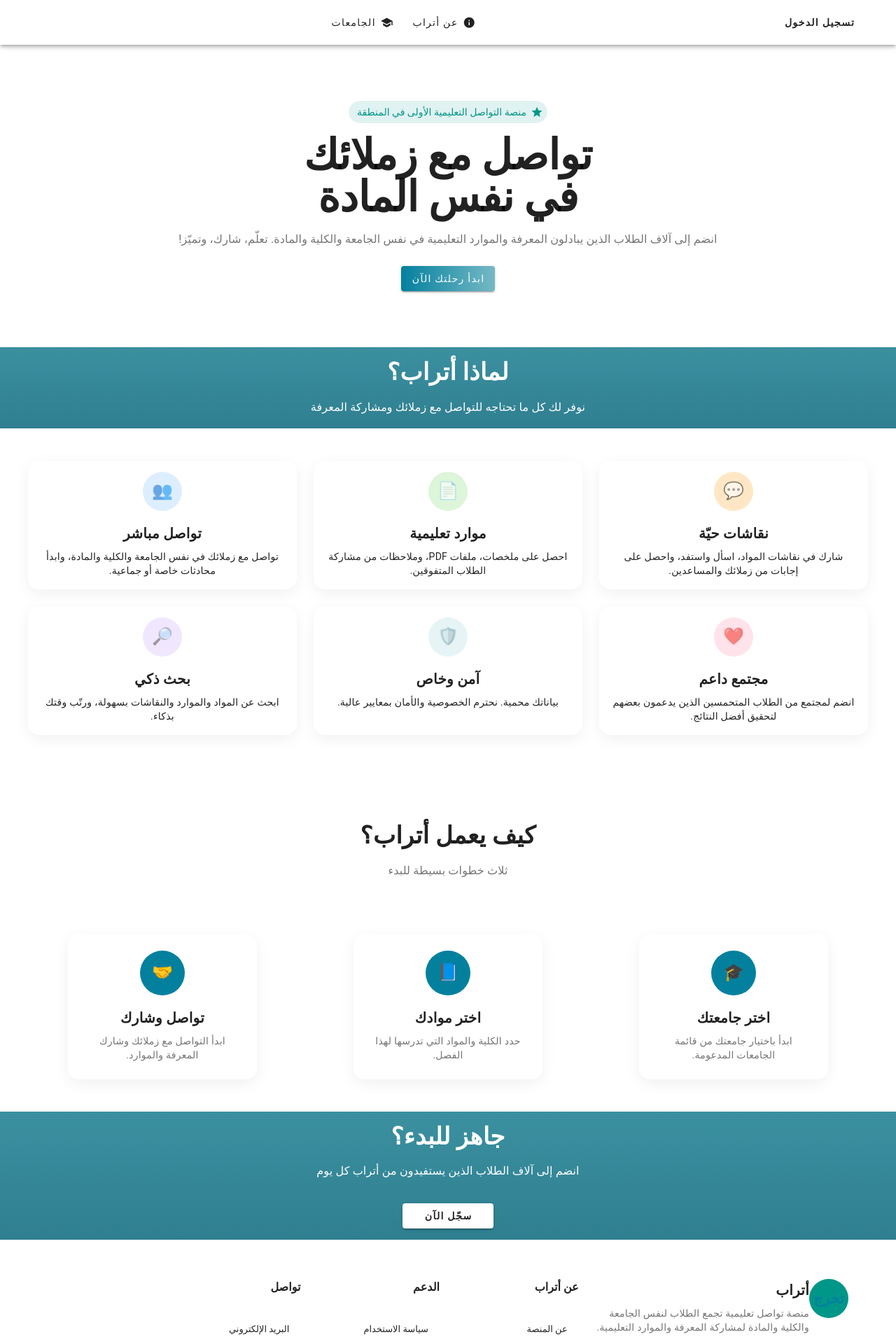
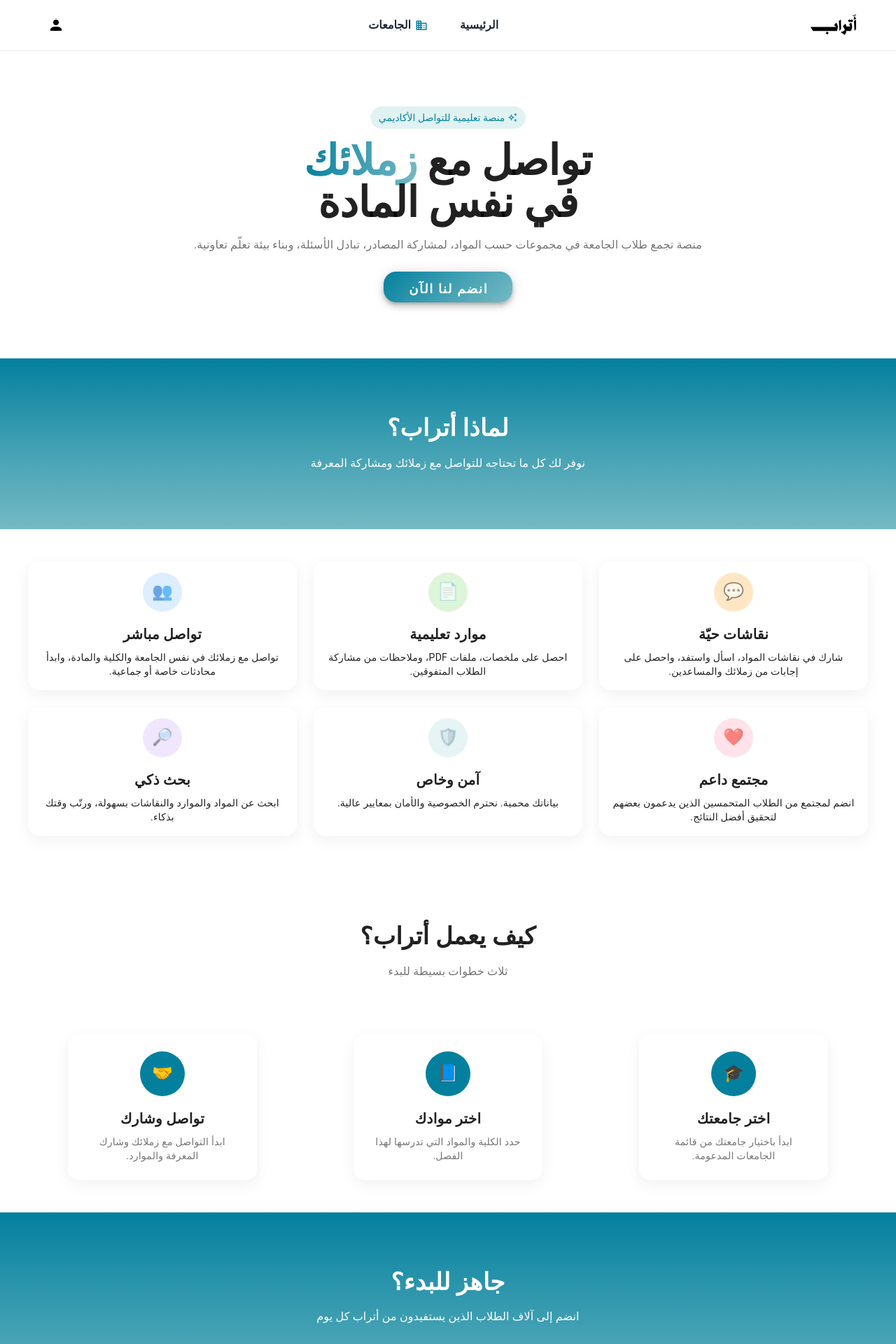
Before and after one commit to AboFawaz305/holberton-portfolio-project, a Vue app in the folder stage4/frontend/: page /home in a window 1280 px wide. Shown: the top 1920 px of the page at 70% size. Built offline with nearby package versions, Linux system fonts and the light colour scheme.

Commit message:
App improvements

```diff
--- a/stage4/frontend/src/components/AppFooter.vue
+++ b/stage4/frontend/src/components/AppFooter.vue
@@ -1,63 +1,7 @@
 <template>
-  <v-footer id="about" class="footer py-10">
+  <v-footer class="footer">
     <v-container>
-      <!-- Footer Grid -->
-      <v-row class="mb-8">
-        <!-- Brand Section -->
-        <v-col cols="12" sm="6" md="4">
-          <div class="footerBrand d-flex">
-            <v-avatar size="56" color="teal lighten-5" class="footerLogo">
-              <span class="text-primary text-h6 font-weight-bold">تخرج</span>
-            </v-avatar>
-            <div>
-              <div class="footerName text-h6 font-weight-bold">أتراب</div>
-              <p class="footerDesc text-body-2 text-grey-darken-1 mt-2">
-                منصة تواصل تعليمية تجمع الطلاب لنفس الجامعة والكلية والمادة لمشاركة المعرفة والموارد
-                التعليمية.
-              </p>
-            </div>
-          </div>
-        </v-col>
-
-        <!-- Links: About Section -->
-        <v-col cols="12" sm="6" md="2">
-          <p class="footerTitle font-weight-bold mb-4">عن أتراب</p>
-          <v-list nav dense>
-            <v-list-item link href="#about">
-              <v-list-item-title>عن المنصة</v-list-item-title>
-            </v-list-item>
-            <v-list-item link href="#courses">
-              <v-list-item-title>كيف يعمل</v-list-item-title>
-            </v-list-item>
-            <v-list-item link href="#resources">
-              <v-list-item-title>المزايا</v-list-item-title>
-            </v-list-item>
-          </v-list>
-        </v-col>
-
-        <!-- Links: Support Section -->
-        <v-col cols="12" sm="6" md="2">
-          <p class="footerTitle font-weight-bold mb-4">الدعم</p>
-          <v-list nav dense>
-            <v-list-item link href="#">
-              <v-list-item-title>سياسة الاستخدام</v-list-item-title>
-            </v-list-item>
-          </v-list>
-        </v-col>
-
-        <!-- Links: Contact Section -->
-        <v-col cols="12" sm="6" md="2">
-          <p class="footerTitle font-weight-bold mb-4">تواصل</p>
-          <v-list nav dense>
-            <v-list-item link href="mailto:hello@atrab.com">
-              <v-list-item-title>البريد الإلكتروني</v-list-item-title>
-            </v-list-item>
-          </v-list>
-        </v-col>
-      </v-row>
-
-      <!-- Footer Bottom -->
-      <v-row class="footer__bottom justify-space-between align-center">
+      <v-row class="footer__bottom justify-center align-center">
         <span class="text-body-2 text-grey-darken-1">
           © {{ year }} أتراب. جميع الحقوق محفوظة.
         </span>
@@ -72,19 +16,11 @@ const year = new Date().getFullYear()
 
 <style scoped>
 .footer {
-  background: #ffffff; /* Footer background color */
-}
-.footerLogo {
-  margin-right: 12px;
-  border-radius: 50%;
+  background: #ffffff;
 }
 
 .footer__bottom {
   padding-top: 16px;
-  border-top: 1px solid #eef2f7;
-}
-
-.floating {
-  box-shadow: 0 10px 26px rgba(15, 23, 42, 0.16);
+  padding-bottom: 16px;
 }
 </style>
--- a/stage4/frontend/src/components/AppNavbar.vue
+++ b/stage4/frontend/src/components/AppNavbar.vue
@@ -1,59 +1,183 @@
-<script>
-import authService from '@/services/authService' // Import authService for authentication checks
-export default {
-  data() {
-    return { isLoggedIn: false }
-  },
-  async mounted() {
-    await this.checkLogin()
-  },
-  methods: {
-    async checkLogin() {
-      this.isLoggedIn = await authService.isLoggedIn()
-    },
-    logout() {
-      authService.logout()
-      this.$router.push('/login')
-    },
-  },
-  watch: {
-    async $route() {
-      await this.checkLogin()
-    },
-  },
-}
-</script>
 <template>
-  <v-app-bar app>
-    <v-container>
-      <v-row align="center" justify="space-between">
-        <!-- Start Side -->
-        <div v-if="isLoggedIn">
-          <v-menu location="bottom">
-            <template v-slot:activator="{ props }">
-              <v-btn icon="mdi-account" variant="text" v-bind="props"></v-btn>
-            </template>
-            <v-btn text v-bind="props" to="/profile">الملف الشخصي</v-btn>
-            <v-btn text v-bind="props" @click="logout">تسجيل الخروج</v-btn>
-          </v-menu>
-        </div>
-        <v-btn v-else text to="/login" class="font-weight-bold"> تسجيل الدخول </v-btn>
+  <v-app-bar flat height="72" color="white" class="app-navbar">
+    <v-container class="nav-container">
+      <!-- الشعار -->
+      <div class="logo-link">
+        <img src="/logo.svg" alt="أتراب" class="logo" />
+      </div>
 
-        <!-- Center Navigation -->
-        <v-btn-group>
-          <v-btn text to="/#about">
-            <v-icon icon="mdi-information" start></v-icon>
-            عن أتراب</v-btn
-          >
-          <v-btn text to="/organizations">
-            <v-icon icon="mdi-school" start></v-icon>
-            الجامعات
-          </v-btn>
-        </v-btn-group>
+      <!-- روابط التنقل -->
+      <div class="nav-center">
+        <router-link
+          v-for="item in navItems"
+          :key="item.key"
+          :to="item.to"
+          class="nav-item"
+          :class="{ active: isActive(item) }"
+        >
+          <!-- أيقونة حقيقية أو وهمية للمحاذاة -->
+          <v-icon size="18" class="nav-icon" :class="{ invisible: !item.icon }">
+            {{ item.icon || 'mdi-circle-small' }}
+          </v-icon>
 
-        <!-- End Side -->
-        <div></div>
-      </v-row>
+          <span>{{ item.label }}</span>
+        </router-link>
+      </div>
+
+      <!-- منيو الحساب -->
+      <div class="nav-right">
+        <v-menu location="bottom end" offset="10">
+          <template #activator="{ props }">
+            <v-btn icon class="icon-btn" v-bind="props" aria-label="Account menu">
+              <v-icon>mdi-account</v-icon>
+            </v-btn>
+          </template>
+
+          <v-list class="account-card" density="comfortable">
+            <v-list-item class="account-item" to="/login">
+              <template #prepend>
+                <v-icon class="account-icon">mdi-login-variant</v-icon>
+              </template>
+              <v-list-item-title class="account-title">تسجيل الدخول</v-list-item-title>
+            </v-list-item>
+
+            <v-list-item class="account-item" to="/register">
+              <template #prepend>
+                <v-icon class="account-icon">mdi-account-plus-outline</v-icon>
+              </template>
+              <v-list-item-title class="account-title">إنشاء حساب</v-list-item-title>
+            </v-list-item>
+          </v-list>
+        </v-menu>
+      </div>
     </v-container>
   </v-app-bar>
 </template>
+
+<script setup>
+import { useRoute } from 'vue-router'
+
+const route = useRoute()
+
+const navItems = [
+  { key: 'about', label: 'الرئيسية', to: '/' }, // بدون أيقونة
+  { key: 'orgs', label: 'الجامعات', to: '/organizations', icon: 'mdi-domain' },
+]
+
+const isActive = (item) => {
+  // عن أتراب: نشغّله إذا إحنا بالهوم + الهاش #about
+  if (item.key === 'about') {
+    return route.path === '/' && route.hash === '#about'
+  }
+
+  // باقي الروابط
+  return route.path === item.to || route.path.startsWith(item.to)
+}
+</script>
+
+<style scoped>
+.app-navbar {
+  border-bottom: 1px solid #eef2f7;
+}
+
+.nav-container {
+  display: flex;
+  align-items: center;
+  justify-content: space-between;
+  gap: 16px;
+}
+
+/* الشعار */
+.logo-link {
+  display: flex;
+  align-items: center;
+}
+.logo {
+  height: 30px;
+}
+
+/* الوسط */
+.nav-center {
+  display: flex;
+  align-items: center;
+  gap: 10px;
+  flex: 1;
+  justify-content: center;
+}
+
+/* زر الحساب */
+.nav-right {
+  display: flex;
+  align-items: center;
+}
+.icon-btn {
+  border-radius: 999px;
+}
+
+/* أزرار التنقل */
+.nav-item {
+  display: inline-flex;
+  align-items: center;
+  gap: 6px;
+  padding: 8px 18px;
+  border-radius: 999px;
+  text-decoration: none;
+  color: #1f2937;
+  font-weight: 600;
+  transition: 0.15s ease;
+}
+
+/* الأيقونة */
+.nav-icon {
+  color: #04809f;
+}
+
+/* أيقونة وهمية */
+.invisible {
+  opacity: 0;
+}
+
+/* Active */
+.nav-item.active {
+  color: #04809f;
+  border: 1.5px solid rgba(4, 128, 159, 0.35);
+  background: rgba(4, 128, 159, 0.08);
+  box-shadow: 0 6px 14px rgba(15, 23, 42, 0.08);
+}
+
+/* ================= Account menu ================= */
+
+.account-card {
+  min-width: 260px;
+  padding: 0 !important;
+  border-radius: 22px;
+  border: 2px solid rgba(4, 128, 159, 0.35);
+  background: #ffffff;
+  overflow: hidden;
+  box-shadow:
+    0 18px 36px rgba(15, 23, 42, 0.14),
+    0 2px 6px rgba(4, 128, 159, 0.12);
+}
+
+.account-item {
+  width: 100%;
+  padding: 16px 18px !important;
+  border-bottom: 1px solid rgba(4, 128, 159, 0.14);
+  transition: background 0.18s ease;
+}
+.account-item:last-child {
+  border-bottom: none;
+}
+.account-item:hover {
+  background: rgba(4, 128, 159, 0.12);
+}
+
+.account-icon {
+  color: #04809f;
+}
+
+.account-title {
+  font-weight: 700;
+  color: #0f172a;
+}
+</style>
--- a/stage4/frontend/src/components/section/CTASection.vue
+++ b/stage4/frontend/src/components/section/CTASection.vue
@@ -1,5 +1,6 @@
 <template>
-  <v-container class="cta text-center">
+  <v-container fluid class="cta text-center">
+    <!-- Title -->
     <!-- Title -->
     <h2 class="text-h4 font-weight-bold mb-4">جاهز للبدء؟</h2>
 
@@ -7,7 +8,9 @@
     <p class="text-subtitle-1 mb-8">انضم إلى آلاف الطلاب الذين يستفيدون من أتراب كل يوم</p>
 
     <!-- Call-to-Action Button -->
-    <v-btn large color="light" class="px-8 text-grey-darken-4 font-weight-bold"> سجّل الآن </v-btn>
+    <v-btn size="large" class="px-8 font-weight-bold cta-btn" elevation="4" to="/register">
+      سجّل الآن
+    </v-btn>
   </v-container>
 </template>
 
@@ -15,12 +18,16 @@
 
 <style scoped>
 .cta {
-  background: linear-gradient(
-    180deg,
-    #3b90a0,
-    #2f7f90
-  ); /* Gradient background for the CTA section */
-  color: #ffffff; /* Light text color for accessibility */
-  min-width: 100%;
+  width: 100%;
+  padding: 80px 24px;
+  /* التدرج من فوق لتحت */
+  background: linear-gradient(to bottom, #04809f 0%, #3f9fb2 50%, #75b9c4 100%);
+  color: #ffffff;
+}
+/* زر أبيض مثل الصورة */
+.cta-btn {
+  background-color: #ffffff;
+  color: #04809f;
+  border-radius: 12px;
 }
 </style>
--- a/stage4/frontend/src/components/section/HeroSection.vue
+++ b/stage4/frontend/src/components/section/HeroSection.vue
@@ -2,29 +2,86 @@
   <v-container id="universities" class="hero text-center">
     <v-card class="py-16 px-8" flat>
       <!-- Hero Pill -->
-      <v-chip color="teal lighten-5" outlined class="mb-4">
-        <v-icon start>mdi-star</v-icon>
-        منصة التواصل التعليمية الأولى في المنطقة
+      <v-chip color="teal lighten-5" outlined class="mb-4 hero-pill">
+        <span class="spark-wrapper">
+          <v-icon class="spark small">mdi-creation-outline</v-icon>
+        </span>
+        <span class="pill-text">منصة تعليمية للتواصل الأكاديمي</span>
       </v-chip>
 
       <!-- Title -->
       <h1 class="text-h2 font-weight-bold mb-4">
-        تواصل مع زملائك <br />
+        تواصل مع <span class="gradient-text">زملائك</span><br />
         في نفس المادة
       </h1>
 
       <!-- Subtitle -->
       <p class="text-subtitle-1 text-grey-darken-1 mb-6">
-        انضم إلى آلاف الطلاب الذين يبادلون المعرفة والموارد التعليمية في نفس الجامعة والكلية
-        والمادة. تعلّم، شارك، وتميّز!
+        منصة تجمع طلاب الجامعة في مجموعات حسب المواد، لمشاركة المصادر، تبادل الأسئلة، وبناء بيئة
+        تعلّم تعاونية.
       </p>
 
-      <!-- Call to Action Button -->
-      <v-btn color="primary" large class="text-white gradient-bg" to="/register">
-        ابدأ رحلتك الآن
-      </v-btn>
+      <!-- CTA Button (بدون AppButton) -->
+      <v-btn to="/register" class="hero-btn" elevation="6" size="large"> انضم لنا الآن </v-btn>
     </v-card>
   </v-container>
 </template>
 
-<style scoped></style>
+<script setup></script>
+
+<style scoped>
+/* ---------- Hero pill ---------- */
+.pill-text {
+  color: #04809f;
+  margin-inline-start: 4px;
+}
+
+.hero-pill {
+  display: inline-flex;
+  align-items: center;
+  gap: 6px;
+}
+
+.spark-wrapper {
+  display: inline-flex;
+  align-items: center;
+  gap: 2px;
+}
+
+.spark {
+  color: #04809f;
+  font-size: 18px;
+}
+
+.spark.small {
+  font-size: 14px;
+  opacity: 0.9;
+}
+
+/* ---------- Gradient word ---------- */
+.gradient-text {
+  background: linear-gradient(90deg, #04809f 0%, #75b9c4 100%);
+  -webkit-background-clip: text;
+  -webkit-text-fill-color: transparent;
+  background-clip: text;
+}
+
+/* ---------- Hero CTA Button ---------- */
+.hero-btn {
+  color: #ffffff !important;
+  font-weight: 700;
+  border-radius: 18px;
+  padding: 14px 36px;
+  font-size: 18px;
+
+  background: linear-gradient(135deg, #04809f 0%, #3f9fb2 50%, #75b9c4 100%) !important;
+
+  box-shadow: 0 10px 24px rgba(0, 0, 0, 0.18);
+  transition: all 0.2s ease;
+}
+
+.hero-btn:hover {
+  transform: translateY(-1px);
+  box-shadow: 0 14px 30px rgba(0, 0, 0, 0.22);
+}
+</style>
--- a/stage4/frontend/src/components/section/WhySection.vue
+++ b/stage4/frontend/src/components/section/WhySection.vue
@@ -1,23 +1,23 @@
 <template>
-  <v-container id="resources" class="band text-center">
-    <!-- <v-card id="card" class="py-12" flat> -->
+  <v-container fluid class="cta text-center">
     <!-- Title -->
     <h2 class="text-h4 font-weight-bold mb-4">لماذا أتراب؟</h2>
 
     <!-- Subtitle -->
     <p class="text-subtitle-1">نوفر لك كل ما تحتاجه للتواصل مع زملائك ومشاركة المعرفة</p>
-    <!-- </v-card> -->
   </v-container>
 </template>
 
 <script setup></script>
+
 <style scoped>
-#resources {
-  margin: 0;
-  min-width: 100%;
-}
-.band {
-  background: linear-gradient(180deg, #3b90a0, #2f7f90); /* Gradient to match the design */
-  color: #ffffff; /* Light text color for accessibility */
+.cta {
+  width: 100%;
+  padding: 80px 24px;
+
+  /* التدرج من فوق لتحت */
+  background: linear-gradient(to bottom, #04809f 0%, #3f9fb2 50%, #75b9c4 100%);
+
+  color: #ffffff;
 }
 </style>
```
